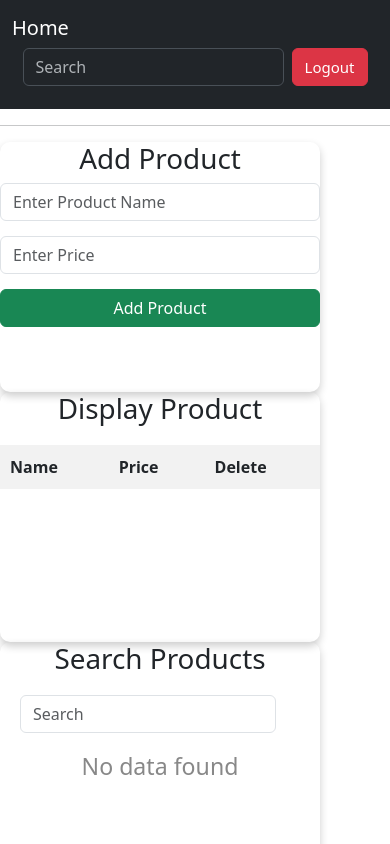
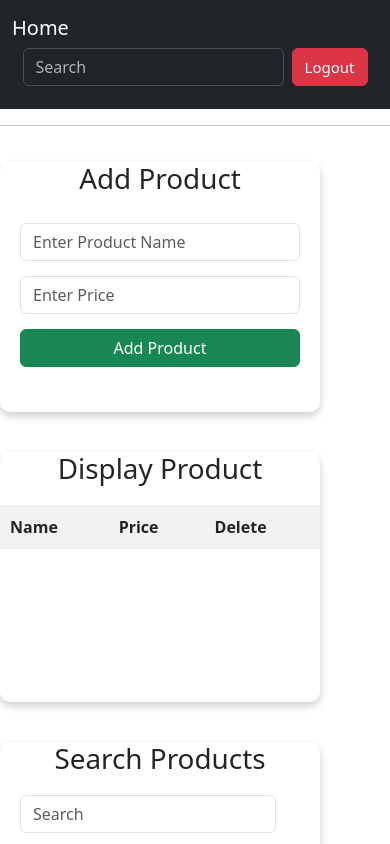
Before and after one commit to AbhayDixitDev/HackerKernal-Task, a React (Vite) app: page / in a window 390 px wide. Shown: the top 844 px of the page. Built offline with nearby package versions, Linux system fonts and the light colour scheme; sample sign-in values are in the browser's storage.

Commit message:
hackerKernal task responsive

```diff
--- a/src/assets/stylesheets/AddProductForm.css
+++ b/src/assets/stylesheets/AddProductForm.css
@@ -1,6 +1,7 @@
 .container1 {
   width: 320px;
   box-sizing: border-box;
+  margin: 20px auto;
   box-shadow: 0 4px 8px 0 rgba(0,0,0,0.2);
   border-radius: 10px;
   min-height: 250px;
@@ -9,6 +10,7 @@
   .form {
     width: 100%;
     border-radius: 10px;
+    padding: 20px;
   }
 
   .form-control {
--- a/src/assets/stylesheets/DisplayProduct.css
+++ b/src/assets/stylesheets/DisplayProduct.css
@@ -1,6 +1,7 @@
 .container2 {
     width: 320px;
   box-sizing: border-box;
+    margin: 20px auto;
     box-shadow: 0 4px 8px 0 rgba(0,0,0,0.2);
     border-radius: 10px;
   min-height: 250px;
--- a/src/assets/stylesheets/Search.css
+++ b/src/assets/stylesheets/Search.css
@@ -1,6 +1,7 @@
 .container3 {
     width: 320px;
   box-sizing: border-box;
+    margin: 20px auto;
     box-shadow: 0 4px 8px 0 rgba(0,0,0,0.2);
     border-radius: 10px;
   min-height: 250px;
```
